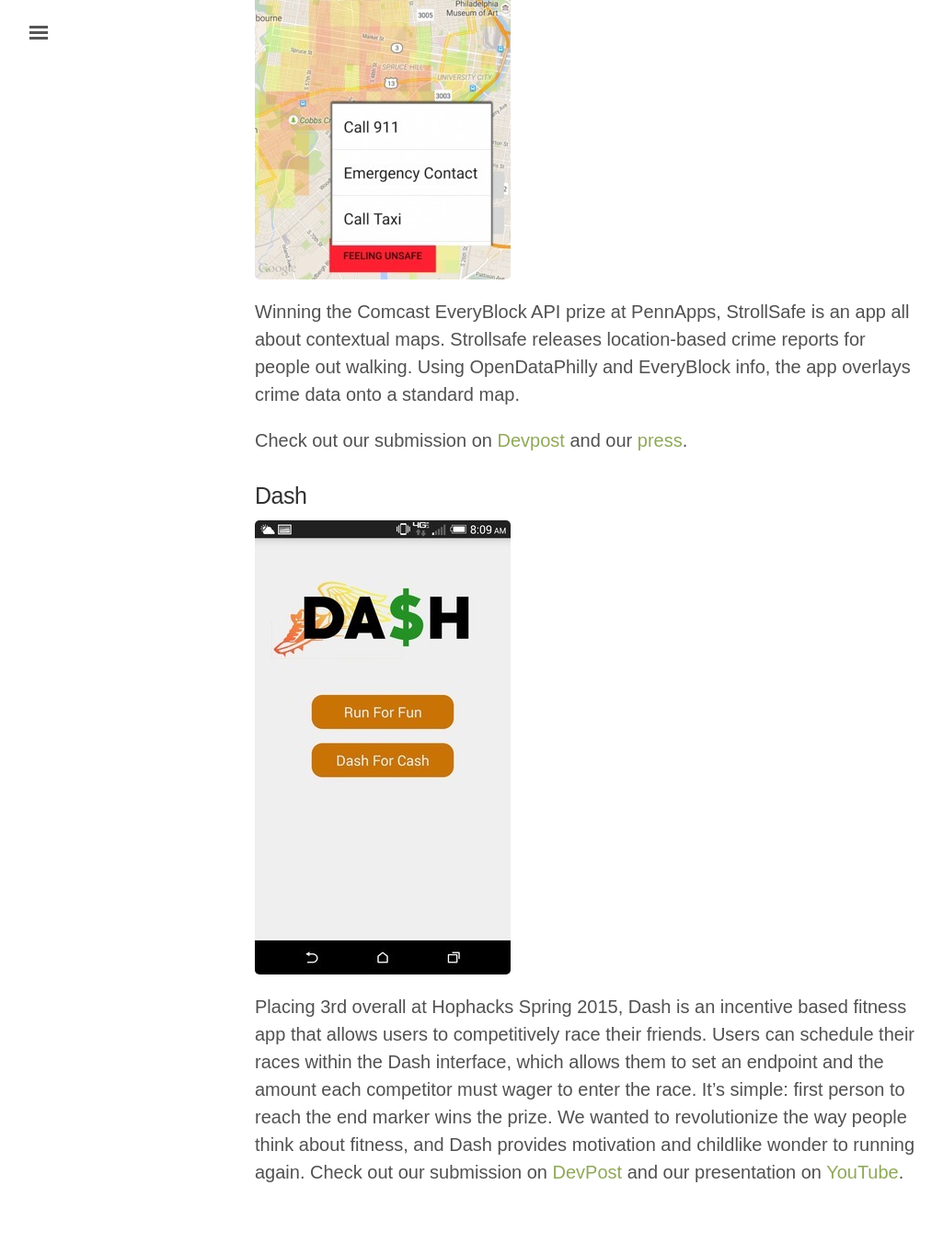
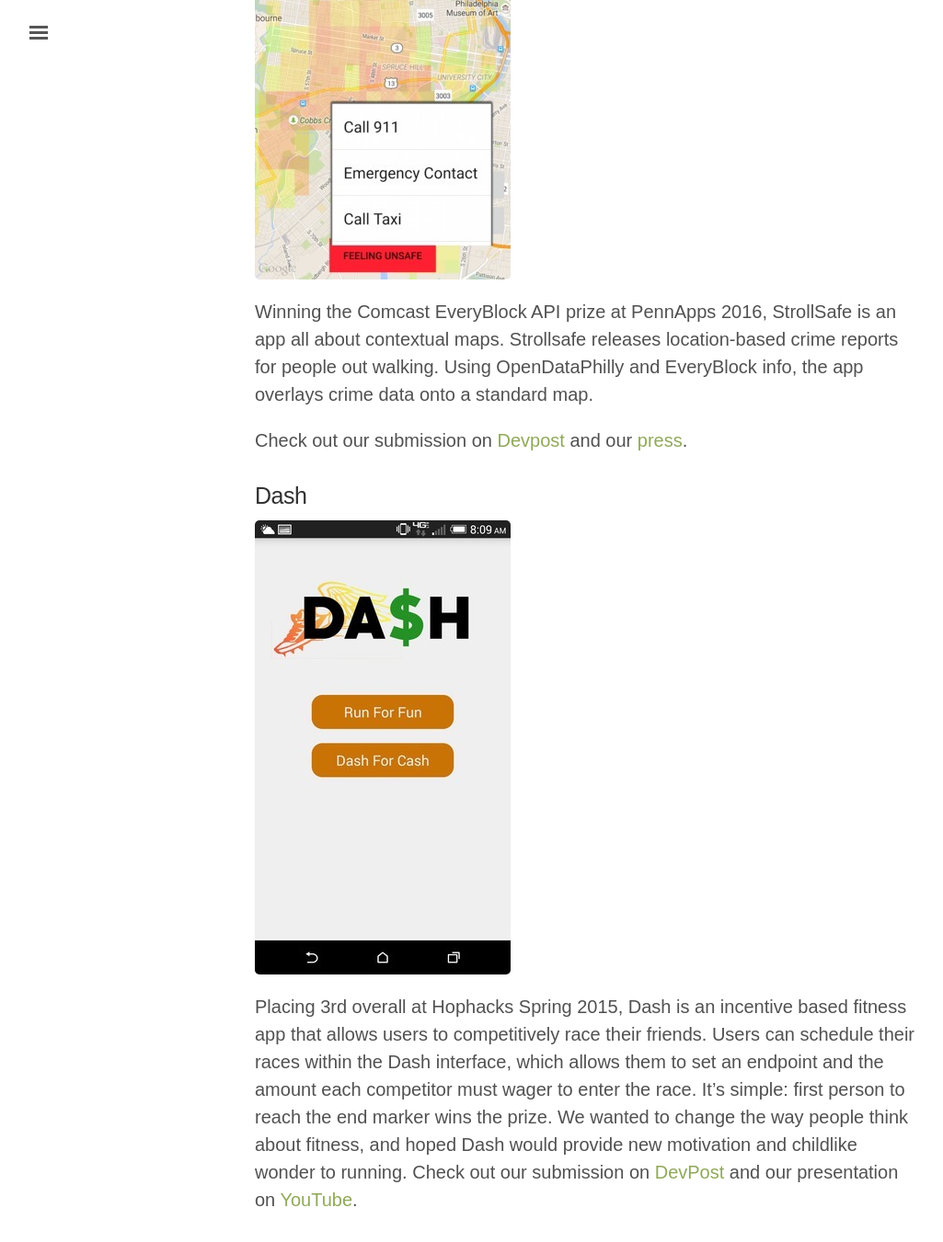
Before and after one commit to ronboger/ronboger.github.io, a Jekyll site: the page built from projects.md, in a window 1280 px wide and 1400 px high, scrolled down 3035 px. Shown: the top 1351 px of the window at 92% size, without its empty margins (3-1028 px from the left). Built offline with Jekyll 4.4.1, drawn with Linux system fonts in a browser that asks for light colours.

Commit message:
edits project descriptions

```diff
--- a/projects.md
+++ b/projects.md
@@ -54,7 +54,7 @@
 
 <img class="img-responsive project-image" src="../assets/images/projects/strollsafe_2.jpeg" alt="strollsafe"/>
 
-Winning the Comcast EveryBlock API prize at PennApps, StrollSafe is an app all about contextual maps. Strollsafe releases location-based crime reports for people out walking. Using OpenDataPhilly and EveryBlock info, the app overlays crime data onto a standard map.
+Winning the Comcast EveryBlock API prize at PennApps 2016, StrollSafe is an app all about contextual maps. Strollsafe releases location-based crime reports for people out walking. Using OpenDataPhilly and EveryBlock info, the app overlays crime data onto a standard map.
 
 Check out our submission on <a href="https://devpost.com/software/strollsafe">Devpost</a> and our <a href="http://technical.ly/baltimore/2015/09/09/heres-project-jhu-students-took-home-top-prize-pennapps/">press</a>.
 
@@ -62,7 +62,7 @@
 
 <img class="img-responsive project-image" src="../assets/images/projects/dash_2.jpeg" alt="Dash"/>
 
-Placing 3rd overall at Hophacks Spring 2015, Dash is an incentive based fitness app that allows users to competitively race their friends. Users can schedule their races within the Dash interface, which allows them to set an endpoint and the amount each competitor must wager to enter the race. It's simple: first person to reach the end marker wins the prize. We wanted to revolutionize the way people think about fitness, and Dash provides motivation and childlike wonder to running again.
+Placing 3rd overall at Hophacks Spring 2015, Dash is an incentive based fitness app that allows users to competitively race their friends. Users can schedule their races within the Dash interface, which allows them to set an endpoint and the amount each competitor must wager to enter the race. It's simple: first person to reach the end marker wins the prize. We wanted to change the way people think about fitness, and hoped Dash would provide new motivation and childlike wonder to running.
 Check out our submission on <a href="http://challengepost.com/software/dash-3nb0n">DevPost</a> and our presentation on <a href="http://youtu.be/gSPnXP_eHsE?t=1h8m45s">YouTube</a>.
 
 <!-- ## Flapp
```
